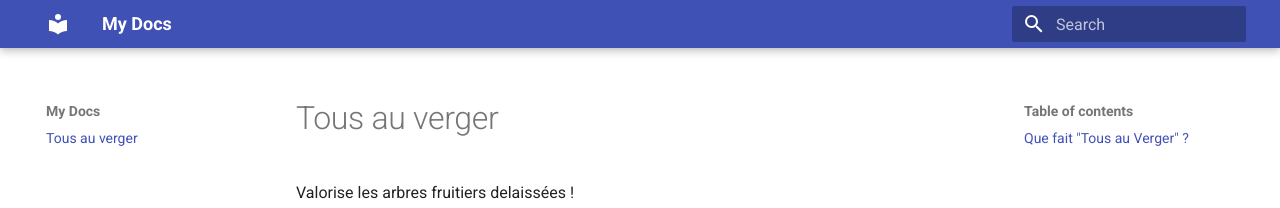
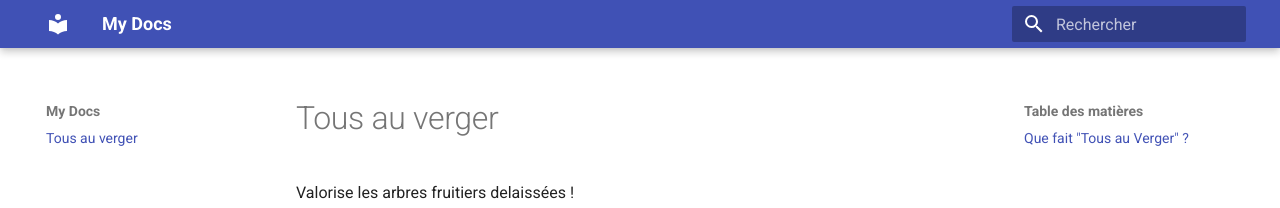
Before and after one commit to TousAuVerger/Tous-Au-Verger, an MkDocs documentation site: the page built from docs/index.md, in a window 1280 px wide. Shown: the top 208 px of the page. Built offline with MkDocs 1.6.1 and Material for MkDocs 9.7.7, drawn with Linux system fonts in a browser that asks for light colours; part of the change alters nothing that is shown.

```diff
--- a/mkdocs.yml
+++ b/mkdocs.yml
@@ -1,3 +1,6 @@
 site_name: My Docs
 theme:
   name: material
+  language: fr
+plugins:
+  - search
```
